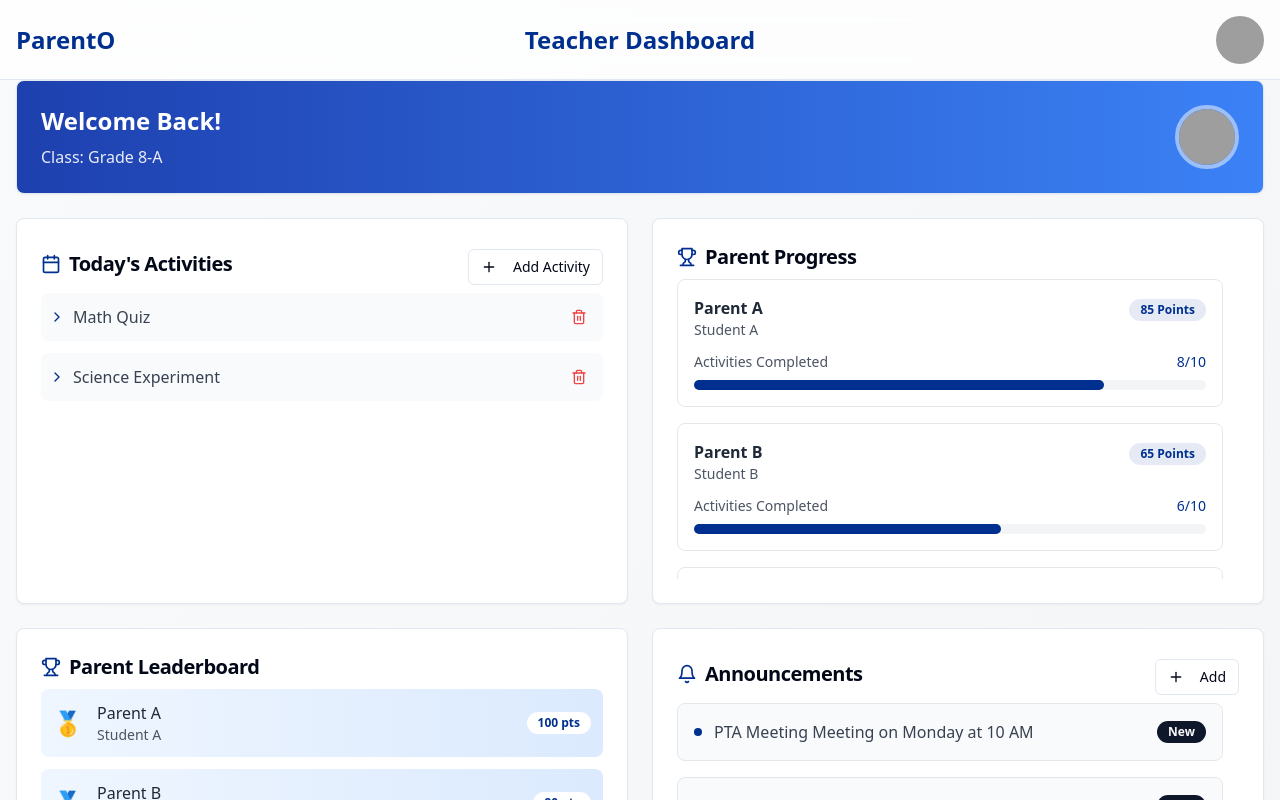
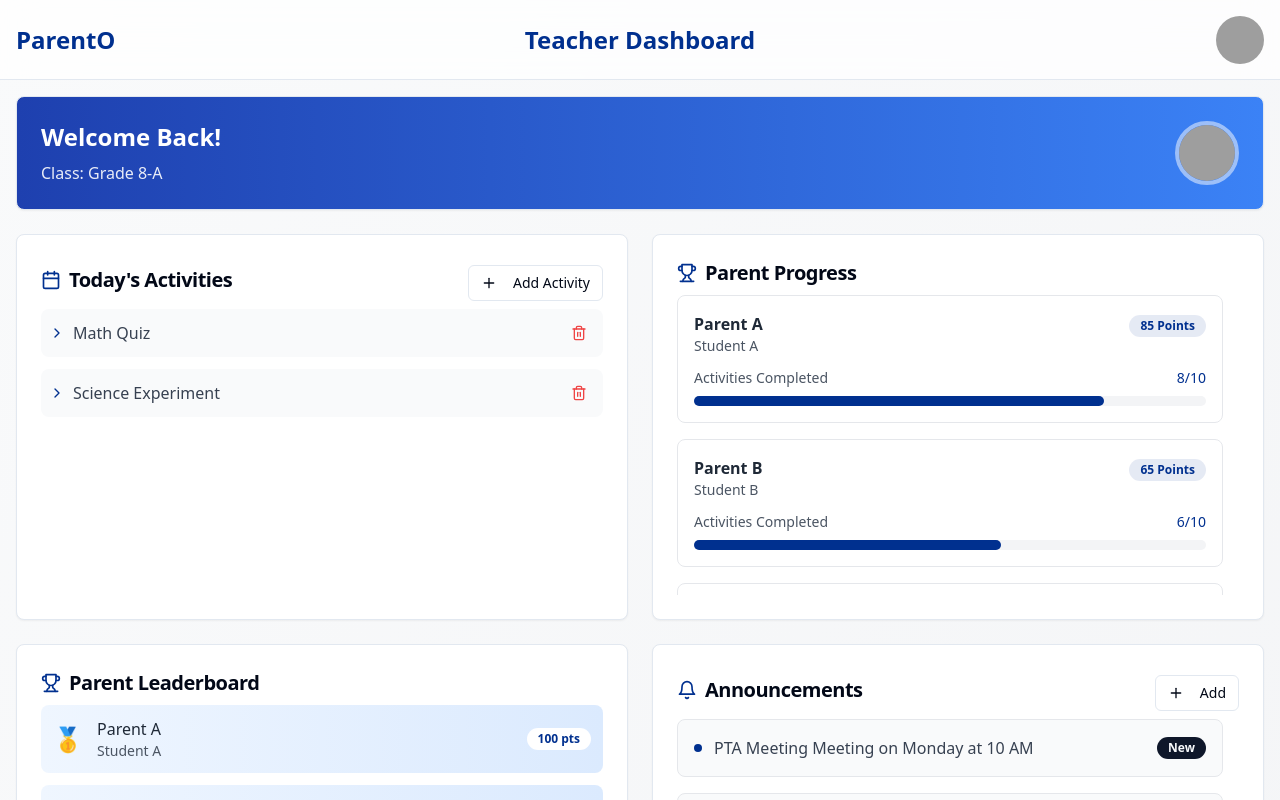
Before and after one commit to Punvenkz10101/ParentO, a React (Vite) app in the folder Frontend/: page /teacherDashboard in a window 1280 px wide. Shown: the top 800 px of the page. Built offline with nearby package versions, Linux system fonts and the light colour scheme; grey boxes are pictures that could not be loaded.

Commit message:
navbar fix

```diff
--- a/Frontend/src/App.jsx
+++ b/Frontend/src/App.jsx
@@ -14,22 +14,22 @@ function App() {
   };
 
   return (
-    <Routes>
-      <Route
-        path="/"
-        element={
-          <Hero
-            onParentLogin={handleParentLogin}
-            onTeacherLogin={handleTeacherLogin}
-          />
-        }
-      />
-      <Route path="/login/:userType" element={<AuthForm type="login" />} />
-      <Route path="/signup/:userType" element={<AuthForm type="signup" />} />
-      <Route path='/parentDashboard' element={<ParentDashboard/>}/>
-      <Route path='/teacherDashboard' element={<TeacherDashboard/>}/>
-    </Routes>
-    // <TeacherDashboard/>
+    // <Routes>
+    //   <Route
+    //     path="/"
+    //     element={
+    //       <Hero
+    //         onParentLogin={handleParentLogin}
+    //         onTeacherLogin={handleTeacherLogin}
+    //       />
+    //     }
+    //   />
+    //   <Route path="/login/:userType" element={<AuthForm type="login" />} />
+    //   <Route path="/signup/:userType" element={<AuthForm type="signup" />} />
+    //   <Route path='/parentDashboard' element={<ParentDashboard/>}/>
+    //   <Route path='/teacherDashboard' element={<TeacherDashboard/>}/>
+    // </Routes>
+    <TeacherDashboard/>
 
   );
 }
--- a/Frontend/src/components/TeacherPage.jsx
+++ b/Frontend/src/components/TeacherPage.jsx
@@ -244,9 +244,9 @@ export default function TeacherDashboard() {
   const [showProgressForm, setShowProgressForm] = useState(false);
 
   return (
-    <div className="min-h-screen bg-gradient-to-br from-gray-50 to-gray-100">
+    <div className="min-h-screen  bg-gradient-to-br from-gray-50 to-gray-100">
       {/* Top Navigation Bar */}
-      <nav className="border-b bg-white/75 backdrop-blur-lg fixed top-0 w-full z-50 h-20 min-h-[5rem]">
+      <nav className="border-b relative  bg-white/75 backdrop-blur-lg fixed top-0 w-full z-50 h-20 min-h-[5rem]">
         <div className="flex items-center justify-between p-4 max-w-7xl mx-auto h-full relative">
           {/* Logo on the left */}
           <div className="flex items-center flex-shrink-0">
@@ -261,7 +261,7 @@ export default function TeacherDashboard() {
           {/* Avatar Dropdown on the right */}
           <div className="flex items-center flex-shrink-0 w-[48px]">
             <DropdownMenu>
-              <DropdownMenuTrigger className="focus:outline-none">
+              <DropdownMenuTrigger className="focus:outline-none ">
                 <Avatar className="h-12 w-12">
                   <AvatarImage src="/avatars/teacher.png" alt="Teacher" />
                   <AvatarFallback className="text-lg">T</AvatarFallback>
@@ -290,7 +290,7 @@ export default function TeacherDashboard() {
       </nav>
 
       {/* Main Content */}
-      <main className="pt-20 p-4 max-w-7xl mx-auto">
+      <main className="p-4 max-w-7xl mx-auto">
         {/* Welcome Card */}
         <Card className="mb-6 bg-gradient-to-r from-[#1E40AF] to-[#3B82F6] text-white">
           <CardContent className="flex justify-between items-center p-6">
```
